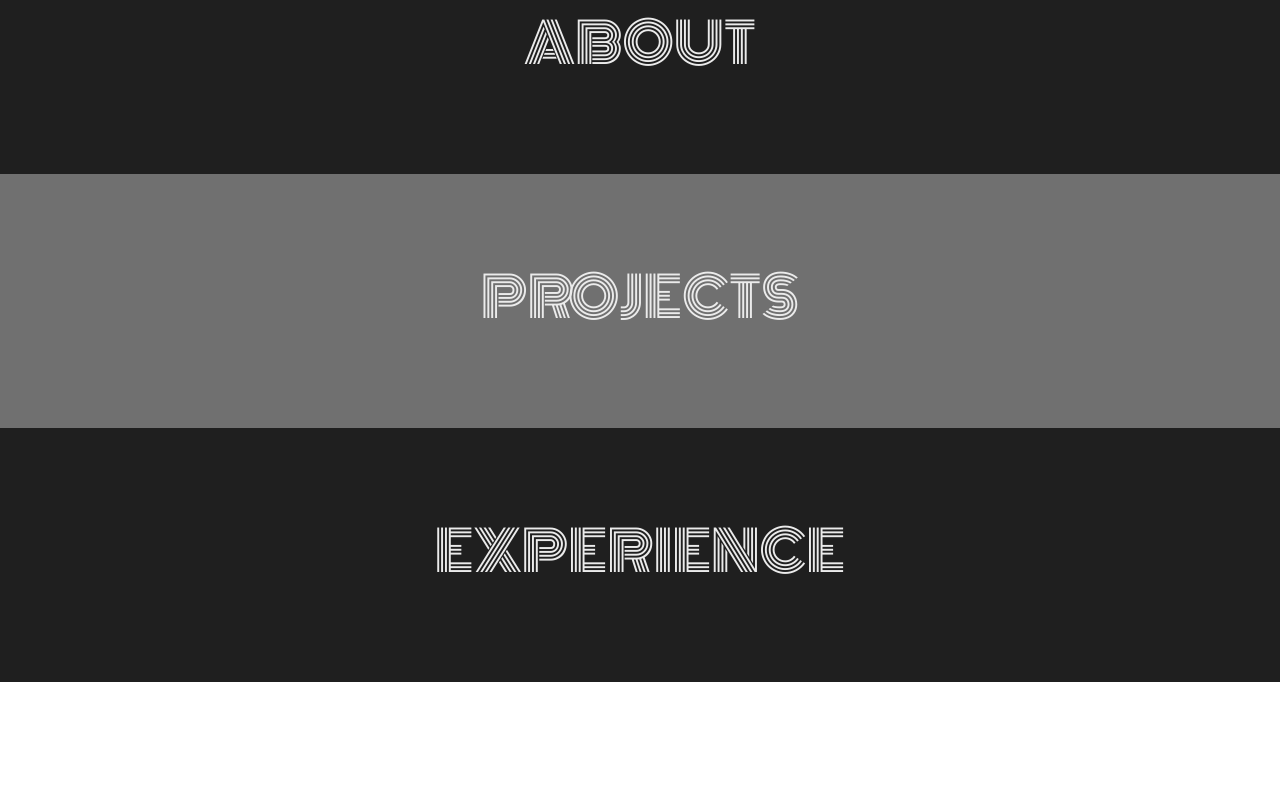
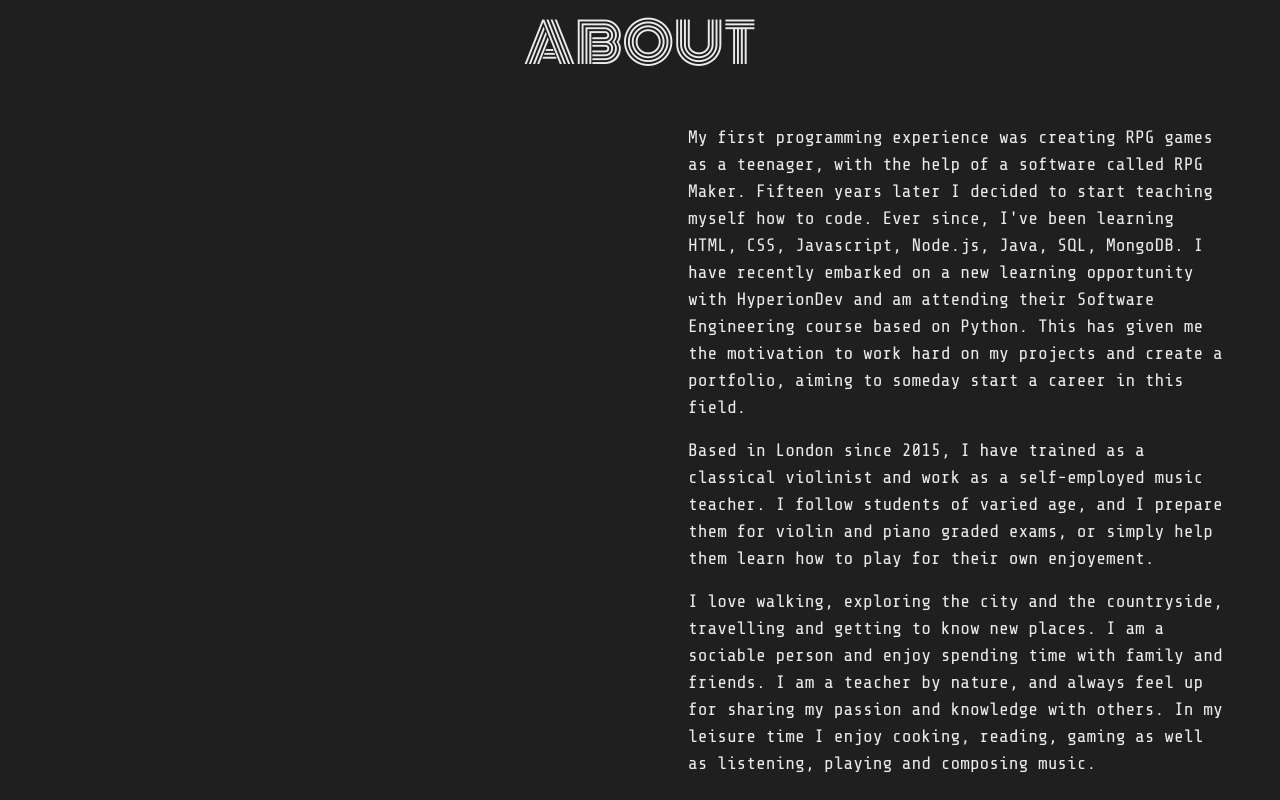
Before and after one commit to MarcelloDeidda/marcellodeidda.github.io, a plain HTML site: page index.html in a window 1280 px wide. Shown: the part 880-1680 px from the top of the page. Before the commit the page ends 1562 px from the top, so only its background shows below. Drawn offline with nearby package versions, Linux system fonts and the light colour scheme.

Commit message:
Added bio in About section

```diff
--- a/index.html
+++ b/index.html
@@ -15,7 +15,7 @@
 </head>
 </head>
 
-<body>
+<body id="body">
   <!-- Navbar -->
   <nav class="navbar navbar-expand-lg navbar-dark fixed-top" id="navbar">
     <div class="container-fluid">
@@ -43,7 +43,15 @@
 
     <!-- About -->
     <section class="section section-dark" id="about">
-      <h2 class="section-title">ABOUT</h1>
+      <h2 class="section-title mb-5">ABOUT</h1>
+        <div class="row m-2">
+          <div class="col-6"></div>
+          <div class="col-6 px-5">
+            <p>My first programming experience was creating RPG games as a teenager, with the help of a software called RPG Maker. Fifteen years later I decided to start teaching myself how to code. Ever since, I've been learning HTML, CSS, Javascript, Node.js, Java, SQL, MongoDB. I have recently embarked on a new learning opportunity with HyperionDev and am attending their Software Engineering course based on Python. This has given me the motivation to work hard on my projects and create a portfolio, aiming to someday start a career in this field.</p>
+            <p>Based in London since 2015, I have trained as a classical violinist and work as a self-employed music teacher. I follow students of varied age, and I prepare them for violin and piano graded exams, or simply help them learn how to play for their own enjoyement.</p>
+            <p>I love walking, exploring the city and the countryside, travelling and getting to know new places. I am a sociable person and enjoy spending time with family and friends. I am a teacher by nature, and always feel up for sharing my passion and knowledge with others. In my leisure time I enjoy cooking, reading, gaming as well as listening, playing and composing music.</p>
+          </div>
+        </div>
     </section>
 
     <!-- Projects -->
@@ -59,4 +67,6 @@
   <script src="https://cdn.jsdelivr.net/npm/bootstrap@5.2.3/dist/js/bootstrap.bundle.min.js" integrity="sha384-kenU1KFdBIe4zVF0s0G1M5b4hcpxyD9F7jL+jjXkk+Q2h455rYXK/7HAuoJl+0I4" crossorigin="anonymous"></script>
 </body>
 
+<script src="app.js"></script>
+
 </html>
--- a/styles.css
+++ b/styles.css
@@ -1,10 +1,15 @@
 * {
     font-family: "Share Tech Mono";
+}
+
+#body {
+    overflow-y: hidden;
 }
 
 #navbar {
     background-color: #F6AE2D;
     transition: 200ms;
+    opacity: 0;
 }
 
 #navbar:hover {
@@ -58,6 +63,8 @@
     position: absolute;
     top: 230px;
     left: 100px;
+    transition: 1000ms;
+    opacity: 0;
 }
 
 #main-subtitle {
@@ -65,4 +72,11 @@
     position: absolute;
     top: 310px;
     left: 390px;
+    transition: 1000ms;
+    opacity: 0;
 }
+
+#about {
+    color: #EBEBEB;
+    font-size: 18px;
+}
```
